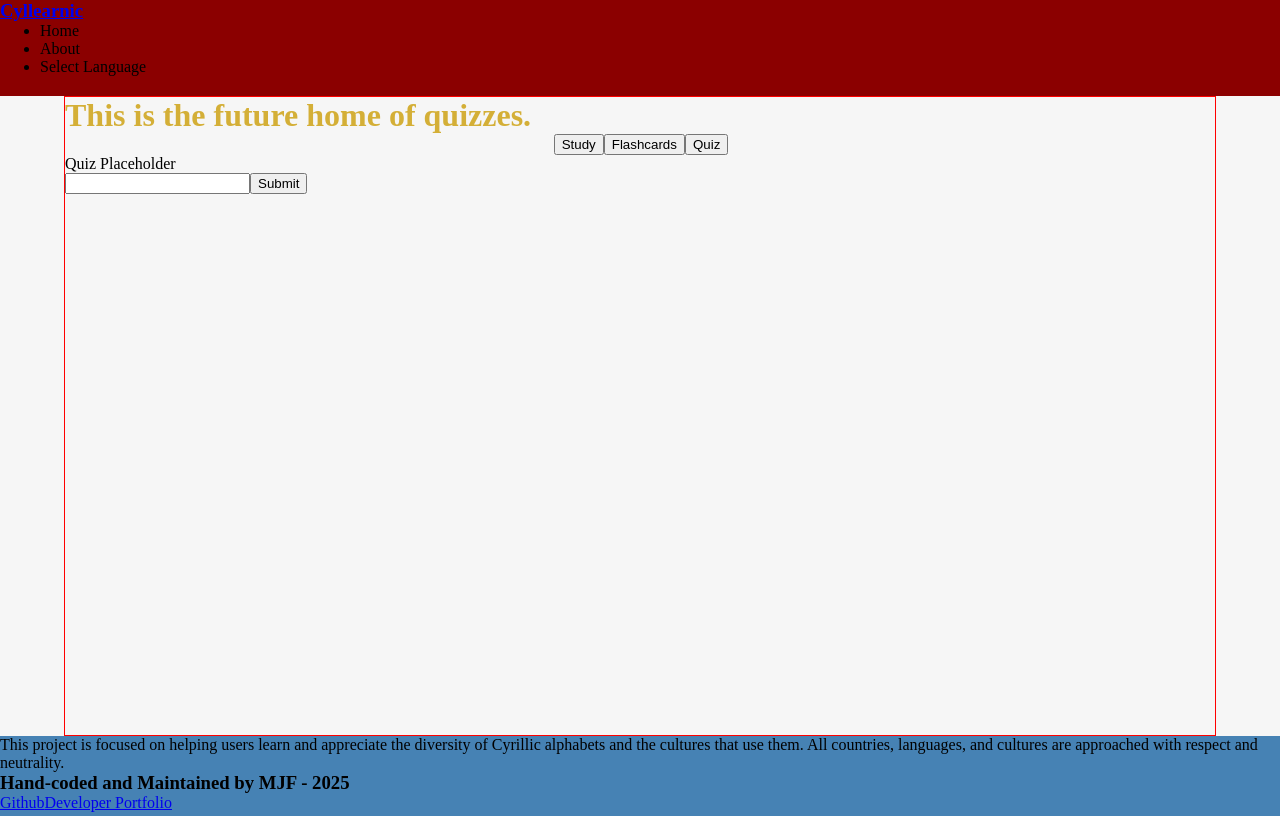
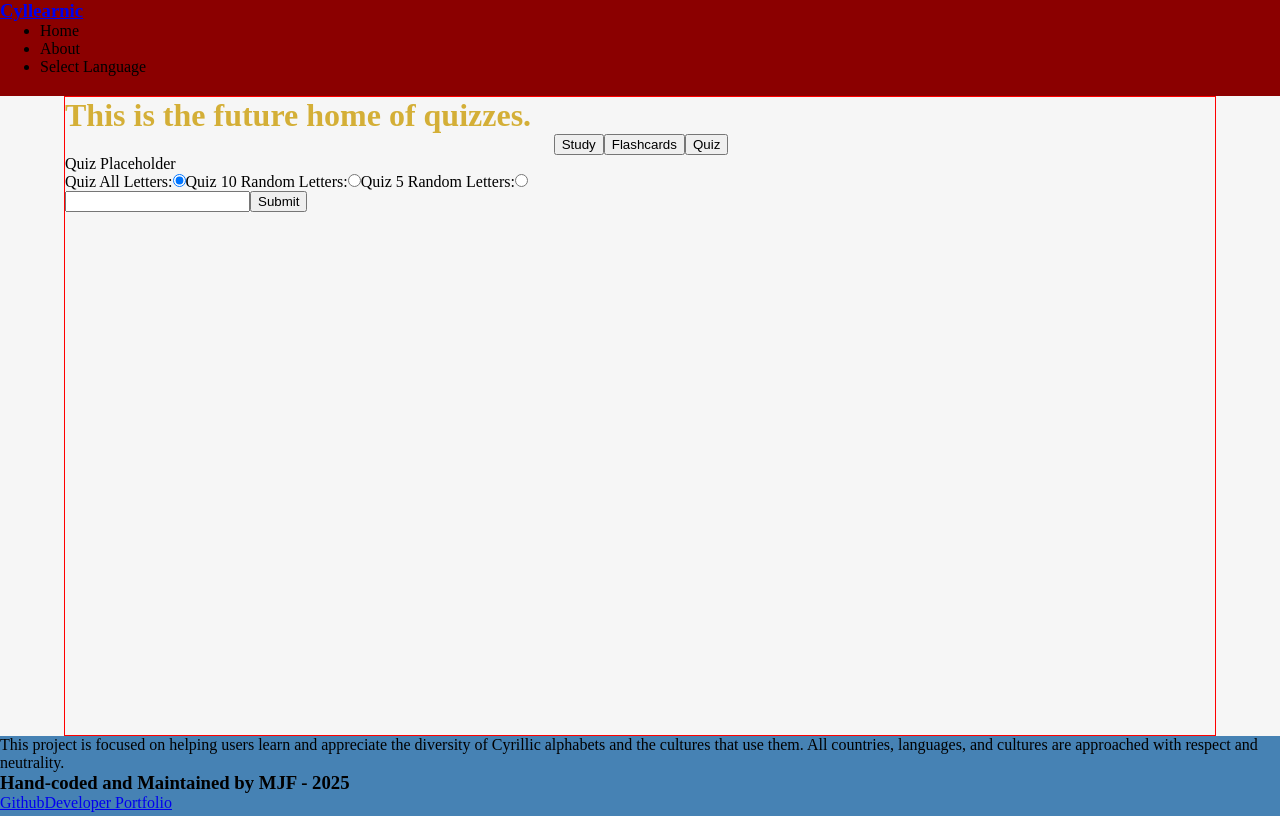
Before and after one commit to mjfru/cyllearnic, a React (Vite) app: page /quiz/russian in a window 1280 px wide. Built offline with nearby package versions, Linux system fonts and the light colour scheme.

Commit message:
begin filling out the skeleton of the quiz component, add radio buttons, labels, comment out future code that will render errors at the moment

```diff
--- a/src/components/Quiz.jsx
+++ b/src/components/Quiz.jsx
@@ -1,17 +1,41 @@
+import { useParams } from "react-router-dom";
+import { russianCyrillic } from "../data/ru_cyrillic";
+import { ukrainianCyrillic } from "../data/uk_cyrillic";
 import ActivityNav from "./ActivityNav";
+// import { useState } from "react";
+
+const datasets = {
+	russian: russianCyrillic,
+	ukrainian: ukrainianCyrillic,
+};
 
 const Quiz = () => {
+	// const { userAnswer, userUserAnswer } = useState("");
 
+	// const { language } = useParams();
+	// const selectedLanguage = datasets[language];
+
+	// const quizFive = [];
+	// const quizTen = [];
+	// const quizAll = [];
 
 	return (
 		<main>
 			<h1 className="quiz-test">This is the future home of quizzes.</h1>
 			<ActivityNav />
-      <div className="quiz-container">
-        <p>Quiz Placeholder</p>
-        <input type="text" />
-        <button>Submit</button>
-      </div>
+			<div className="quiz-container">
+				<p>Quiz Placeholder</p>
+				<div className="quiz-select">
+					<label htmlFor="">Quiz All Letters:</label>
+					<input type="radio" name="quizSelect" id="" defaultChecked/>
+					<label htmlFor="">Quiz 10 Random Letters:</label>
+					<input type="radio" name="quizSelect" id="" />
+					<label htmlFor="">Quiz 5 Random Letters:</label>
+					<input type="radio" name="quizSelect" id="" />
+				</div>
+				<input type="text" />
+				<button>Submit</button>
+			</div>
 		</main>
 	);
 };
```
